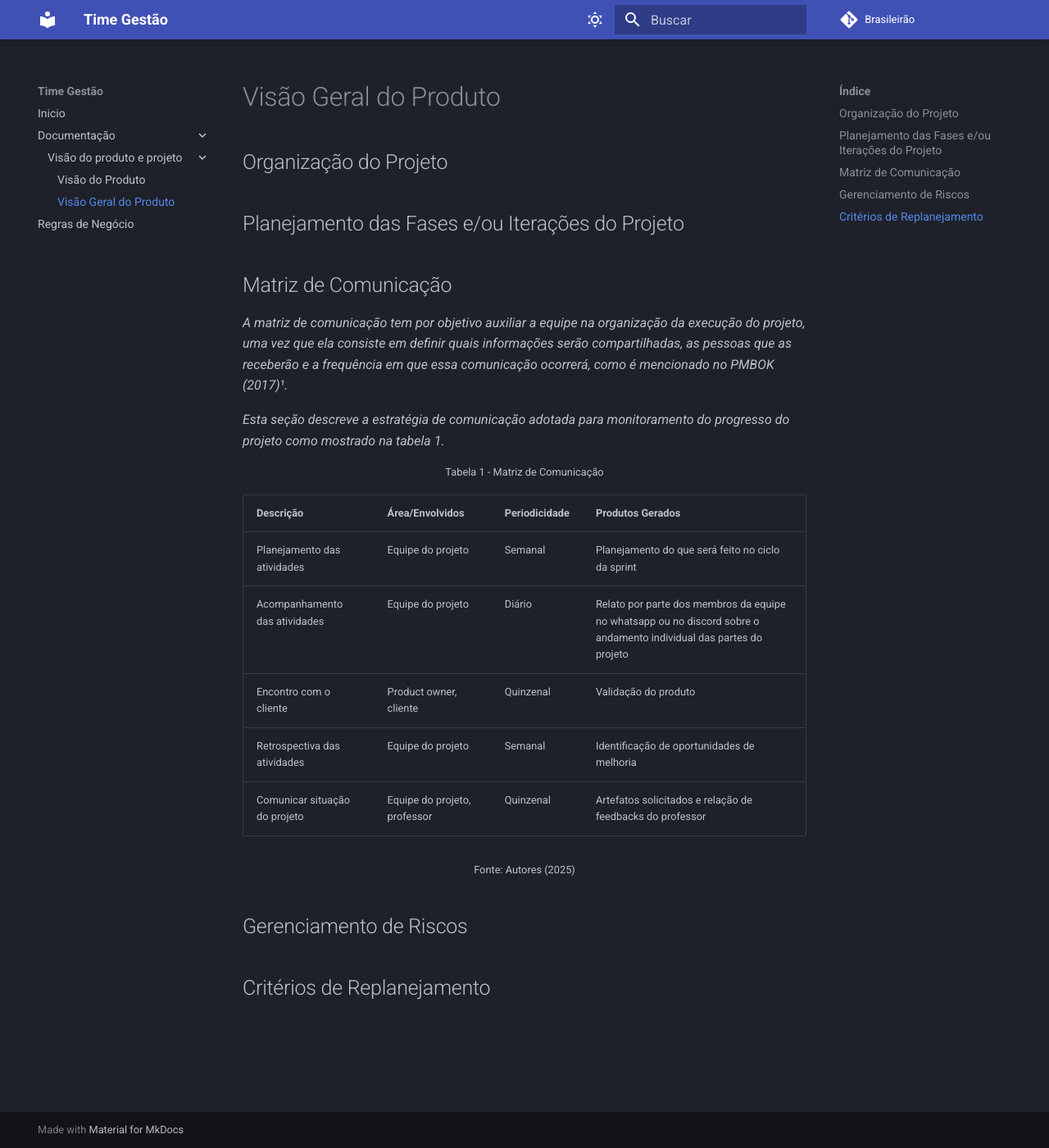
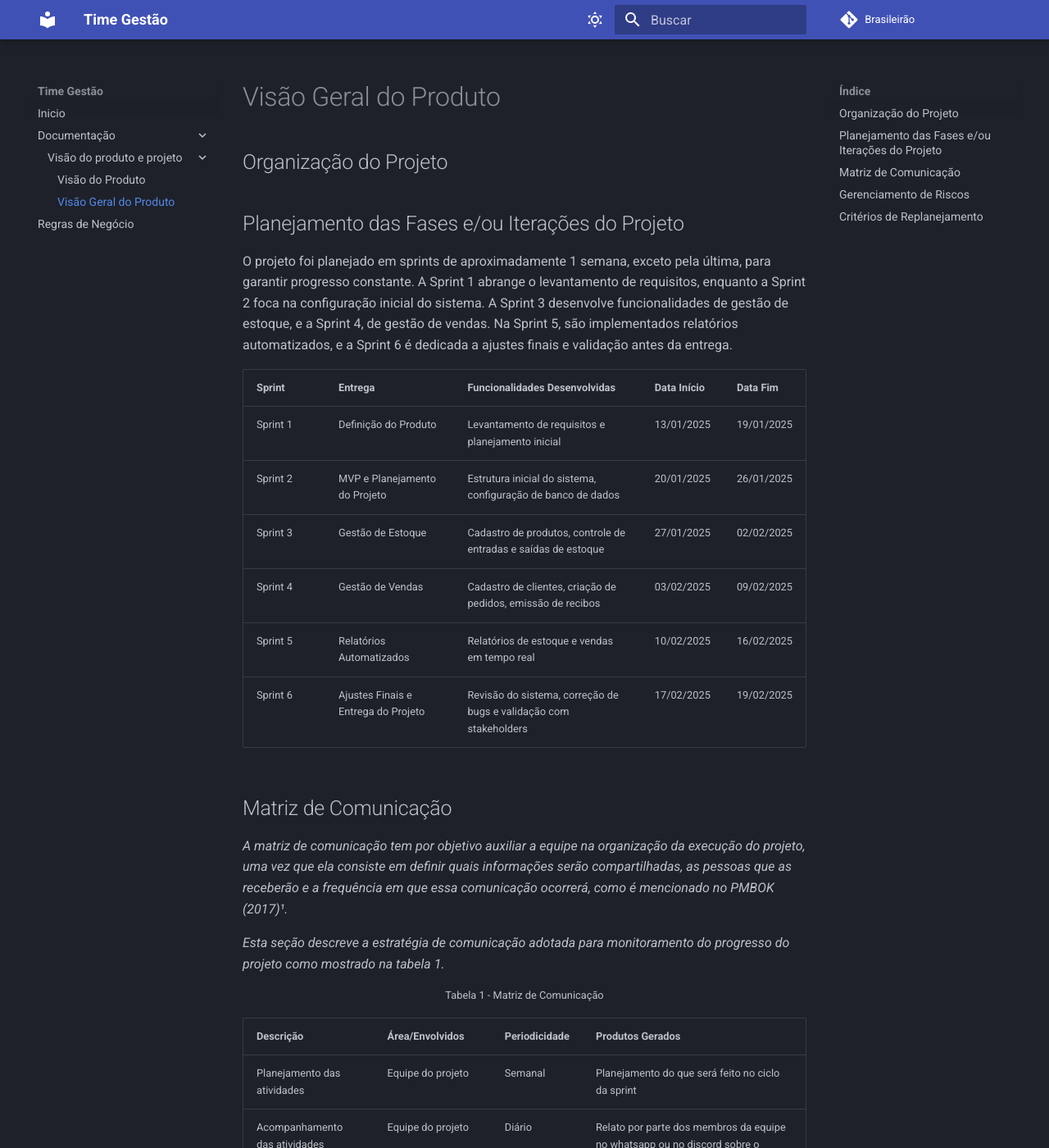
Before and after one commit to FGA-REQ/2024.2-Brasileirao, an MkDocs documentation site: the page built from docs/doc-visao/2.visao-geral-produto.md, in a window 1280 px wide and 1400 px high. Shown: the whole window at 82% size. Built offline with MkDocs 1.6.1 and Material for MkDocs 9.7.7, drawn with Linux system fonts in a browser that asks for light colours; nearby versions of some CDN libraries; comment, search, counter and statistics services are not loaded.

Commit message:
Planejamento das Fases e/ou Iterações do Projeto

```diff
--- a/docs/doc-visao/2.visao-geral-produto.md
+++ b/docs/doc-visao/2.visao-geral-produto.md
@@ -1,6 +1,18 @@
 ## Organização do Projeto
 
 ## Planejamento das Fases e/ou Iterações do Projeto
+
+O projeto foi planejado em sprints de aproximadamente 1 semana, exceto pela última, para garantir progresso constante. A Sprint 1 abrange o levantamento de requisitos, enquanto a Sprint 2 foca na configuração inicial do sistema. A Sprint 3 desenvolve funcionalidades de gestão de estoque, e a Sprint 4, de gestão de vendas. Na Sprint 5, são implementados relatórios automatizados, e a Sprint 6 é dedicada a ajustes finais e validação antes da entrega.
+
+| Sprint   | Entrega                               | Funcionalidades Desenvolvidas                                      | Data Início  | Data Fim    |
+|----------|-------------------------------------------------|--------------------------------------------------------------------|--------------|-------------|
+| Sprint 1 | Definição do Produto                            | Levantamento de requisitos e planejamento inicial                 | 13/01/2025   | 19/01/2025  |
+| Sprint 2 | MVP e Planejamento do Projeto                   | Estrutura inicial do sistema, configuração de banco de dados      | 20/01/2025   | 26/01/2025  |
+| Sprint 3 | Gestão de Estoque                               | Cadastro de produtos, controle de entradas e saídas de estoque    | 27/01/2025   | 02/02/2025  |
+| Sprint 4 | Gestão de Vendas                                | Cadastro de clientes, criação de pedidos, emissão de recibos      | 03/02/2025   | 09/02/2025  |
+| Sprint 5 | Relatórios Automatizados                        | Relatórios de estoque e vendas em tempo real                      | 10/02/2025   | 16/02/2025  |
+| Sprint 6 | Ajustes Finais e Entrega do Projeto             | Revisão do sistema, correção de bugs e validação com stakeholders | 17/02/2025   | 19/02/2025  |
+
 
 ## Matriz de Comunicação
 
```
